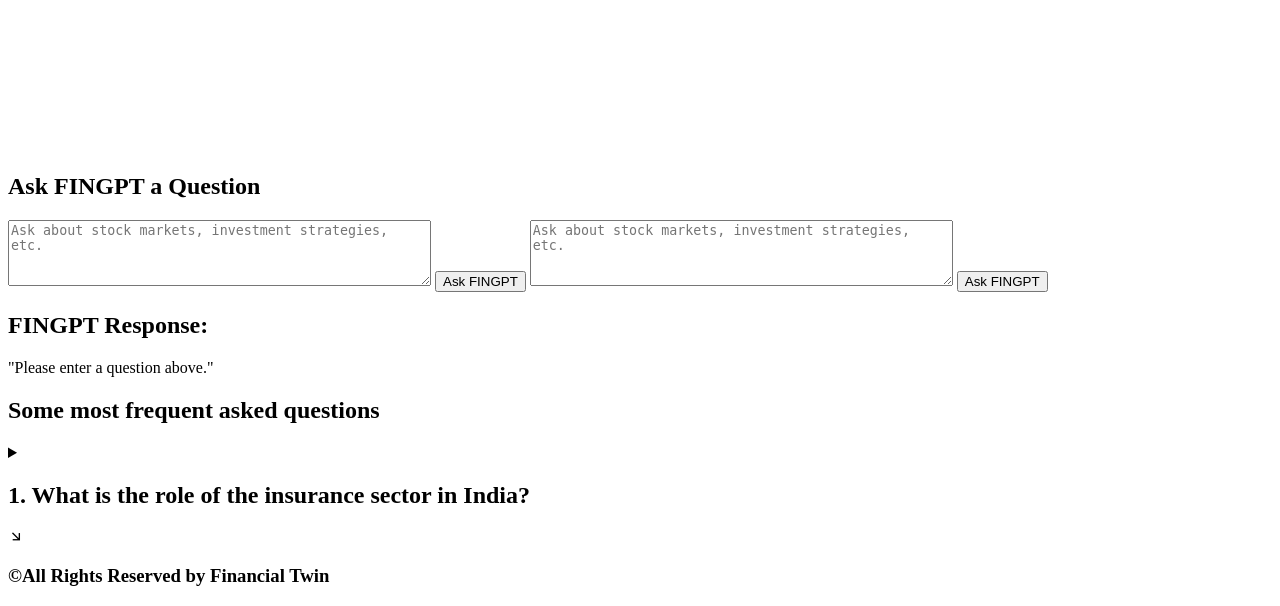
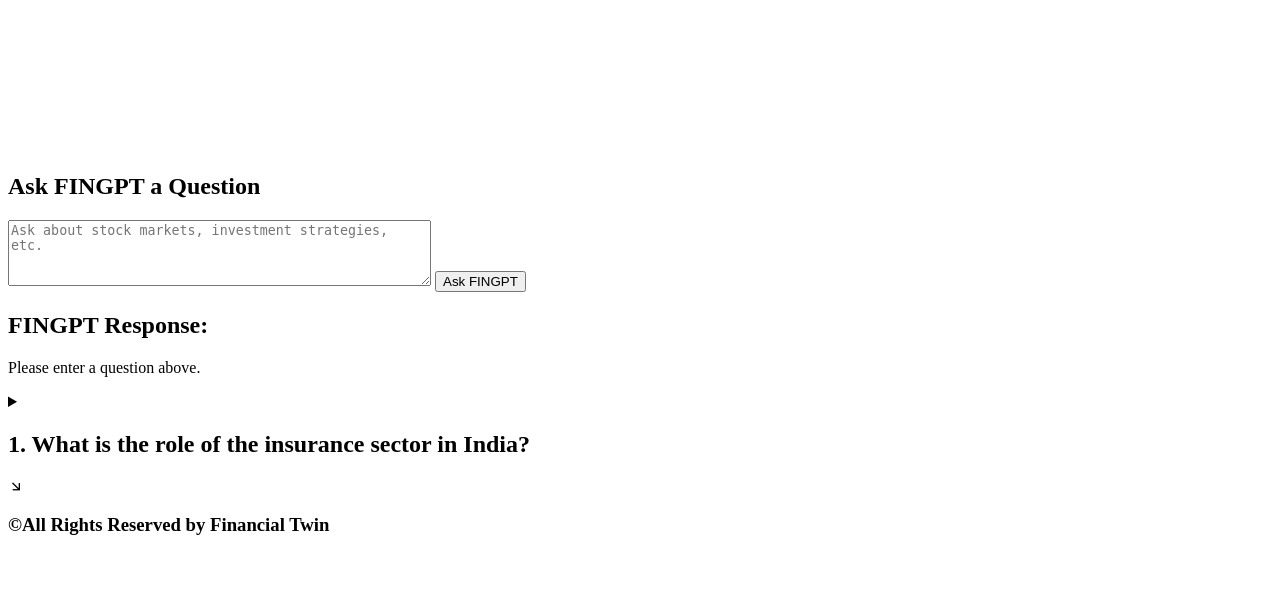
Before and after one commit to Mmadan128/Fintwin, a Django app: page /simulations/financegpt/ in a window 1280 px wide. Shown: the part 890-1496 px from the top of the page. After the commit the page ends 1425 px from the top, so only its background shows below. Run offline with Django 5.2, Linux system fonts and the light colour scheme; some libraries are stand-ins or nearby versions.

Commit message:
fingpt response

```diff
--- a/simulations/templates/simulations/financegpt.html
+++ b/simulations/templates/simulations/financegpt.html
@@ -52,39 +52,19 @@
                         placeholder="Ask about stock markets, investment strategies, etc."
                     ></textarea>
                     <button type="submit" class="button">Ask FINGPT</button>
-                <form method="POST" action="{% url 'financegpt_view' %}">
-                    {% csrf_token %}
-                    <textarea
-                        id="gpt_prompt"
-                        name="gpt_prompt"
-                        rows="4"
-                        cols="50"
-                        placeholder="Ask about stock markets, investment strategies, etc."
-                    ></textarea>
-                    <button type="submit" class="button">Ask FINGPT</button>
                 </form>
+            </div>
 
-                {% if gpt_response %}
-                    <div class="response">
-                        <h2>FINGPT Response:</h2>
-                        <p>{{ gpt_response }}</p>
-                    </div>
-                {% endif %}
-            </div>
             <div class="card2">
                 <h2>FINGPT Response:</h2>
-              <div id="response" class="response">
+                <div class="response">
                     {% if gpt_response %}
-                  {{ gpt_response }}
+                        <p>{{ gpt_response }}</p>
                     {% else %}
-                  "Please enter a question above."
+                        <p>Please enter a question above.</p>
                     {% endif %}
                 </div>
             </div>
-          </div>
-        </div>
-        <div class="extras">
-          <h2>Some most frequent asked questions</h2>
         </div>
         <details>
           <summary>
```
Lines whose indentation alone changed are shown as unchanged.
